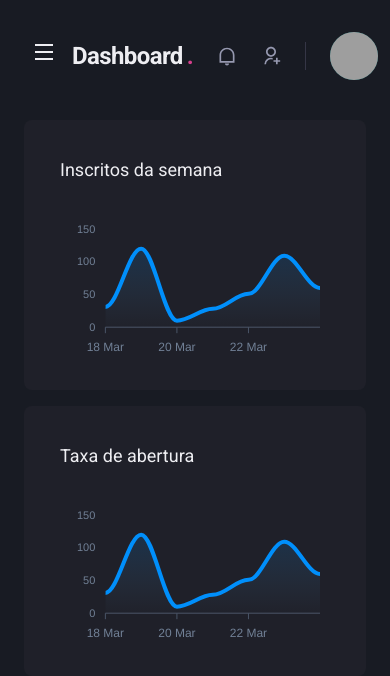
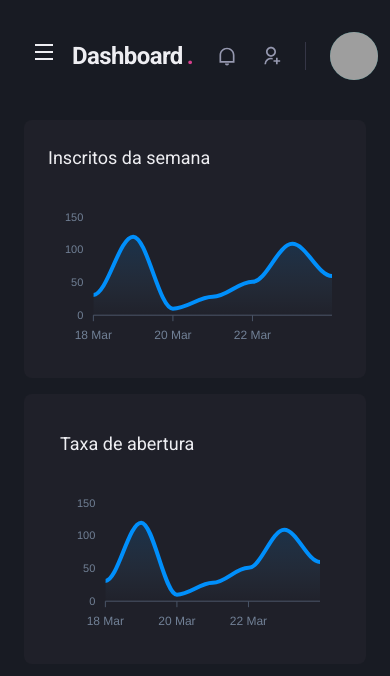
Before and after one commit to gustavosilvaf/study-dashboard, a Next.js app: page /dashboard in a window 390 px wide. Shown: the top 676 px of the page. Built offline with nearby package versions, Linux system fonts and the light colour scheme; grey boxes are pictures that could not be loaded.

Commit message:
Change style to responsive

```diff
--- a/src/components/Sidebar/NavSession.tsx
+++ b/src/components/Sidebar/NavSession.tsx
@@ -7,8 +7,6 @@
 }
 
 export const NavSession = ({ sessionName, links }: NavSessionProps) => {
-  console.log(sessionName, links);
-
   return (
     <Box>
       <Text fontWeight="bold" color="gray.400" fontSize="small">
--- a/src/pages/dashboard.tsx
+++ b/src/pages/dashboard.tsx
@@ -62,7 +62,7 @@
       <Flex width="100%" my="6" maxWidth={1480} mx="auto" px="6">
         <Sidebar />
         <SimpleGrid flex="1" gap="4" minChildWidth="320px" align="flex-start">
-          <Box p="9" bg="gray.800" borderRadius={8} pb="4">
+          <Box p={["6", "8"]} bg="gray.800" borderRadius={8} pb="4">
             <Text fontSize="lg" mb="4">
               Inscritos da semana
             </Text>
```
